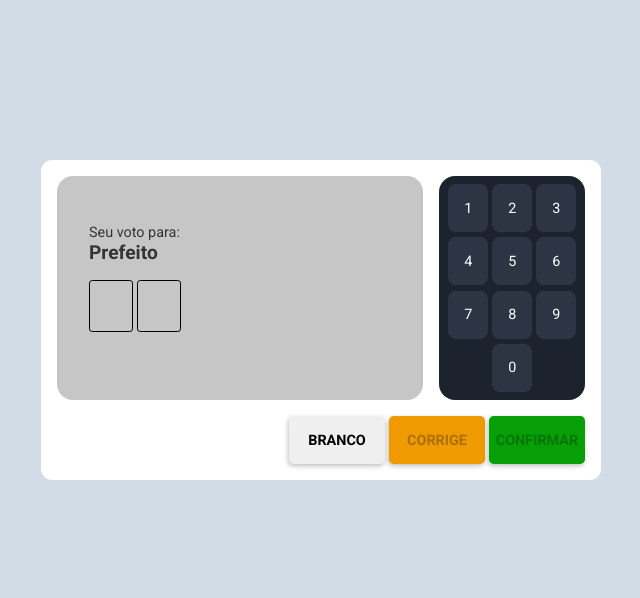
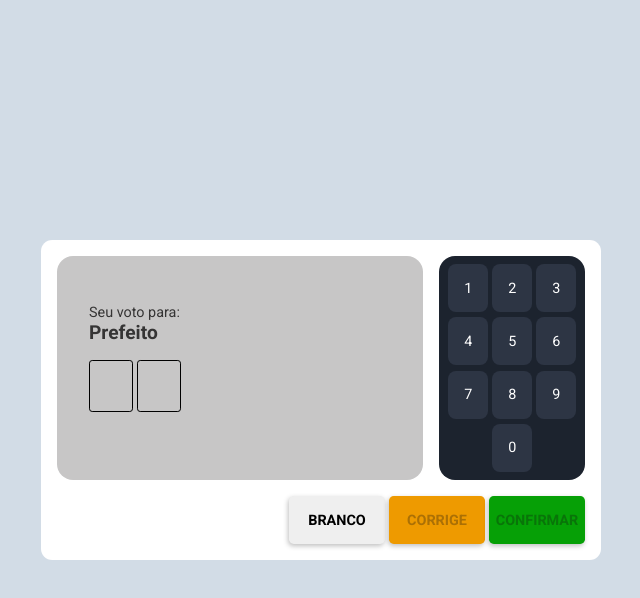
Before and after one commit to rhuangabrielsantos/Urna-Eletronica, a plain HTML site: page index.html in a window 1280 px wide. Shown: the whole page, without its empty margins (319-959 px from the left). Drawn offline with Linux system fonts and the light colour scheme.

Commit message:
:bug: Fix css

```diff
--- a/assets/css/styles.css
+++ b/assets/css/styles.css
@@ -6,8 +6,7 @@ body {
     align-items: center;
 
     width: 100vw;
-
-    margin-top: 10rem;
+    height: 100vh;
 }
 
 b {
```
